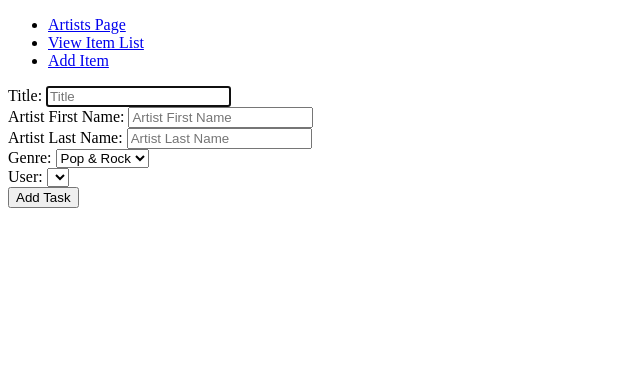
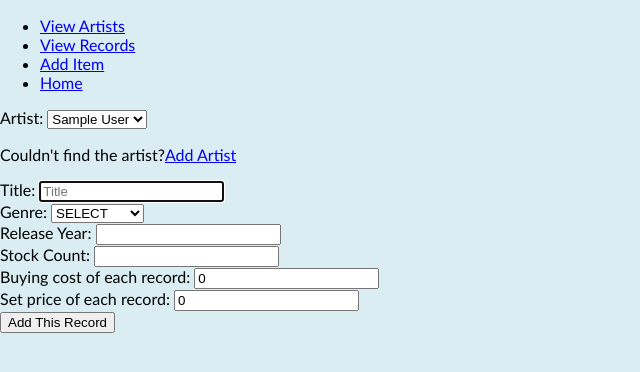
Before and after one commit to taksgarby/record_shop_project, a Flask app: page /add in a window 1280 px wide. Shown: the top 372 px of the page, without its empty margins (0-640 px from the left). Run offline with Flask 2, Linux system fonts and the light colour scheme; a database or web service that is not in the repository returns one stand-in record (values such as "Sample title"); lists and menus that the app fills with data are empty; some libraries are stand-ins or nearby versions.

Commit message:
add changes

```diff
--- a/controllers/record_shop_controller.py
+++ b/controllers/record_shop_controller.py
@@ -1,8 +1,10 @@
+
 from flask import Flask, render_template, request, redirect
 from flask import Blueprint
 from models.record import Record
 import repositories.record_repository as record_repository
 import repositories.artist_repository as artist_repository
+
 
 record_shop_blueprint= Blueprint("record_shop", __name__)
 
@@ -11,9 +13,24 @@ def records():
     records = record_repository.select_all()
     return render_template("records/index.html", all_records = records)
 
-@record_shop_blueprint.route("/add")
+@record_shop_blueprint.route("/add", methods= ['GET'])
 def add():
-    return render_template("add.html")
+    return render_template("add.html", all_artists = artist_repository.select_all())
+
+
+@record_shop_blueprint.route("/records", methods=['POST'])
+def create_record():
+    title = request.form['title']
+    genre = request.form['genre']
+    year = request.form['year']
+    stock_count = request.form['stock_count']
+    buying_cost = request.form['buying_cost']
+    price = request.form['price']
+    artist_id = request.form['artist_id']
+    artist = artist_repository.select(artist_id)
+    record = Record(title, artist, genre, year, stock_count, buying_cost, price)
+    record_repository.save(record)
+    return redirect('/records')
 
 
 @record_shop_blueprint.route("/records/<id>", methods=['GET'])
@@ -23,4 +40,15 @@ def show_record(id):
 
 @record_shop_blueprint.route("/artists")
 def artists():
-    return render_template("artists/index.html")
+    artists = artist_repository.select_all()
+    return render_template("artists/index.html", all_artists = artists)
+
+
+@record_shop_blueprint.route("/artists/add", methods= ['GET'])
+def add_artist():
+
+    return render_template("artists/add.html")
+
+@record_shop_blueprint.route("/artists/<id>", methods=['GET'])
+def show_artist(id):
+    return render_template('artists/show.html', artist = artist_repository.select(id))
--- a/repositories/artist_repository.py
+++ b/repositories/artist_repository.py
@@ -21,7 +21,7 @@ def select_all():
     for row in results:
         artist = Artist(row['first_name'], row['last_name'], row['country'], row['id'] )
         artists.append(artist)
-    return artist
+    return artists
 
 
 def select(id):
--- /dev/null
+++ b/static/style.css
@@ -0,0 +1,6 @@
+body {
+    background-color: rgb(217, 237, 243);
+    font-family: 'Trebuchet MS', 'Lucida Sans Unicode', 'Lucida Grande', 'Lucida Sans', Arial, sans-serif;
+    padding: 0px;
+    margin: 0px;
+}
--- a/templates/add.html
+++ b/templates/add.html
@@ -2,24 +2,28 @@
 
 {% block content %}
     <form action="/records" method="post">
+        <div>
+            <label for="artist">Artist:</label>
+            <select name="artist_id" id="artist">
+                {% for artist in all_artists  %}
+                <option value="{{ artist.id }}">{{ artist.first_name }} {{ artist.last_name }}</option>
+                {% endfor %}
+
+            </select>
+            <p>Couldn't find the artist?<a href="/artists/add">Add Artist</a></p>
+        </div>
         <div>
             <label for="description">Title:</label>
             <input type="text" id="title" name="title" placeholder="Title" required autofocus>
         </div>
 
         <div>
-            <label for="">Artist First Name:</label>
-            <input type="artist_first_name" id="artist_first_name" name="artist_first_name" placeholder="Artist First Name" required>
-        </div>
-
-        <div>
-            <label for="">Artist Last Name:</label>
-            <input type="artist_last_name" id="artist_last_name" name="artist_last_name" placeholder="Artist Last Name" required>
-        </div>
-
-        <div>
             <label for="genre">Genre:</label>
             <select name="genre" id="genre">
+                <option value="">SELECT</option>
+                <option value="folk">Folk</option>
+                <option value="jazz">Jazz</option>
+                <option value="classic">Classic</option>
                 <option value="pop">Pop & Rock</option>
                 <option value="folk">Folk</option>
                 <option value="jazz">Jazz</option>
@@ -27,18 +31,22 @@
             </select>
         </div>
         <div>
-            <label for="user">User:</label>
-            <select name="user_id" id="user">
-                {% for user in all_users  %}
-                <option value="{{ user.id }}">{{ user.first_name }}</option>
-                {% endfor %}
-
-            </select>
+            <label for="year">Release Year: </label>
+            <input type="number" name="year" id="year" required>
         </div>
 
         <div>
-            <label for=""></label>
+            <label for="stock_count">Stock Count: </label>
+            <input type="number" name="stock_count" id="stock_count" required>
         </div>
-        <button type="submit">Add Task</button>
+        <div>
+            <label for="buying_cost">Buying cost of each record: </label>
+            <input type="number" min="0" value="0" step=".01" name="buying_cost" id="buying_cost" placeholder="£" required>
+        </div>
+        <div>
+            <label for="price">Set price of each record: </label>
+            <input type="number" min="0" value="0" step=".01" name="price" id="price" placeholder="£" required>
+        </div>
+        <button type="submit">Add This Record</button>
     </form>
 {% endblock content %}
--- a/templates/base.html
+++ b/templates/base.html
@@ -4,19 +4,23 @@
     <meta charset="UTF-8">
     <meta http-equiv="X-UA-Compatible" content="IE=edge">
     <meta name="viewport" content="width=device-width, initial-scale=1.0">
+    <link rel="stylesheet" href="{{ url_for('static', filename='style.css') }}">
     <title>Home</title>
 </head>
 <body>
     <nav>
         <ul>
           <li>
-            <a href="/artists">Artists Page</a>
+            <a href="/artists">View Artists</a>
           </li>
           <li>
-            <a href="/records">View Item List</a>
+            <a href="/records">View Records</a>
           </li>
           <li>
             <a href="/add">Add Item</a>
+          </li>
+          <li>
+            <a href="/">Home</a>
           </li>
         </ul>
       </nav>
```
Also changed, not shown: templates/artists/add.html (added, +20 -0 lines), templates/artists/edit.html (+7 -0 lines), templates/artists/index.html (+6 -1 lines), templates/artists/show.html (+8 -1 lines), templates/records/edit.html (+43 -2 lines).
